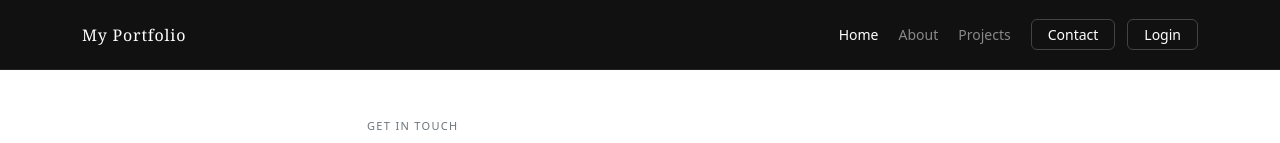
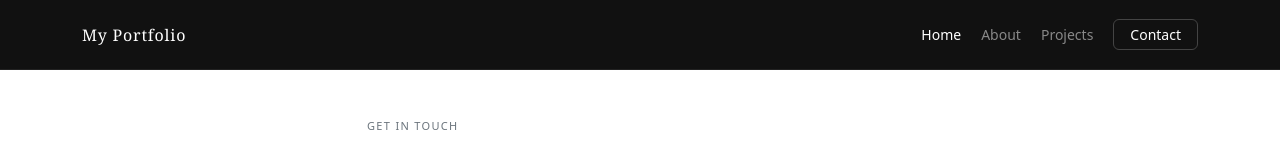
Before and after one commit to amistadSIT-kevs/portfolio, a React (Vite) app in the folder portdb/: page /portfolio/contact in a window 1280 px wide. Shown: the top 143 px of the page. Built offline with nearby package versions, Linux system fonts and the light colour scheme.

Commit message:
login remove on navbar

```diff
--- a/portdb/src/components/NavBar.tsx
+++ b/portdb/src/components/NavBar.tsx
@@ -55,19 +55,6 @@ function NavBar() {
             >
               Contact
             </Nav.Link>
-            <Nav.Link
-            as={Link}
-            to="/login"
-            className="ms-2 px-3 py-1 rounded-2"
-            style={{
-              fontSize: 14,
-              color: '#fff',
-              border: '1px solid #444',
-            }}
-          >
-            Login
-          </Nav.Link>
-
           </Nav>
         </Navbar.Collapse>
       </Container>
```
